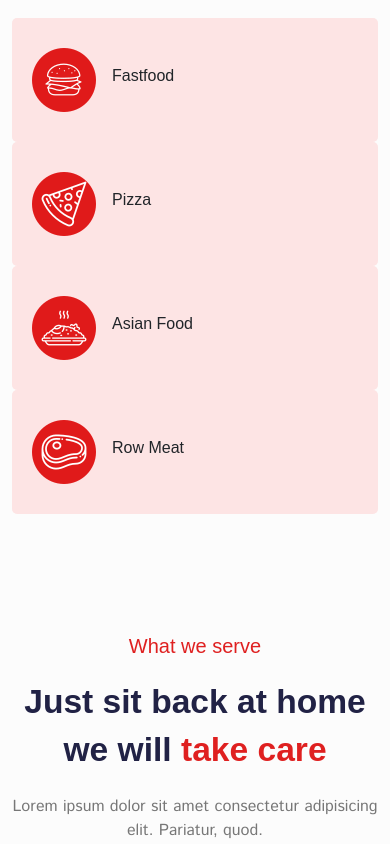
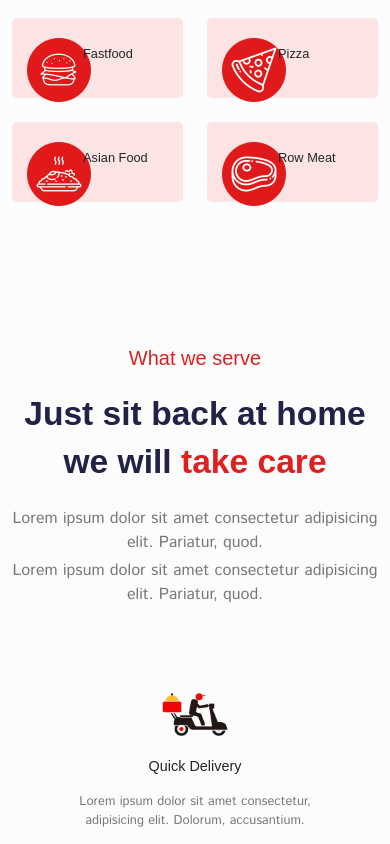
Before and after one commit to gholamreza-hasnzade/Reactjs-food-App-redux-toolkit, a React (Create React App) app: page /home in a window 390 px wide. Shown: the part 920-1764 px from the top of the page. Built offline with nearby package versions, Linux system fonts and the light colour scheme; a web font is replaced by a local one.

Commit message:
change css syle

```diff
--- a/src/components/UI/category/Category.jsx
+++ b/src/components/UI/category/Category.jsx
@@ -29,7 +29,7 @@ const Category = () => {
     <Container>
       <Row>
         {categoryData.map((item, index) => (
-          <Col lg="3" md="4" key={index}>
+          <Col lg="3" md="4" key={index} sm="6" xs="6" className="mb-4">
             <div className="category__item d-flex align-items-center gap-3" >
               <div className="category__img" >
                 <img src={item.imgUrl} alt={item.display} />
--- a/src/components/UI/category/category.css
+++ b/src/components/UI/category/category.css
@@ -8,3 +8,18 @@
 .category__item:hover {
   transform: translateY(-15px);
 }
+
+
+@media only screen and (max-width: 768px)  {
+  .category__item{
+    padding: 20px 15px;
+  }
+  .category__img {
+    width: 40px;
+    height: 40px;
+  }
+
+  .category__item h6{
+    font-size: 0.8rem;
+  }
+}
--- a/src/pages/home/Home.jsx
+++ b/src/pages/home/Home.jsx
@@ -148,7 +148,7 @@ const Home = () => {
             </Col>
 
             {featureData.map((item, index) => (
-              <Col lg="4" md="4" key={index} className="mt-5">
+              <Col lg="4" md="6" sm="6" xs="12" key={index} className="mt-5">
                 <div className="feature__item text-center px-5 py-3">
                   <img
                     src={item.imgUrl}
--- a/src/pages/home/home.css
+++ b/src/pages/home/home.css
@@ -155,6 +155,18 @@
     padding: 5px 15px;
     font-size: 0.7rem;
   }
+
+  .hero__service p {
+    font-size: 0.7rem !important;
+  }
+
+  .feature__item h5 {
+    font-size: 0.9rem;
+  }
+  .feature__item p {
+    font-size: 0.8rem;
+    margin-bottom: 0;
+  }
 }
 
 @media only screen and (max-width: 576px) {
```
